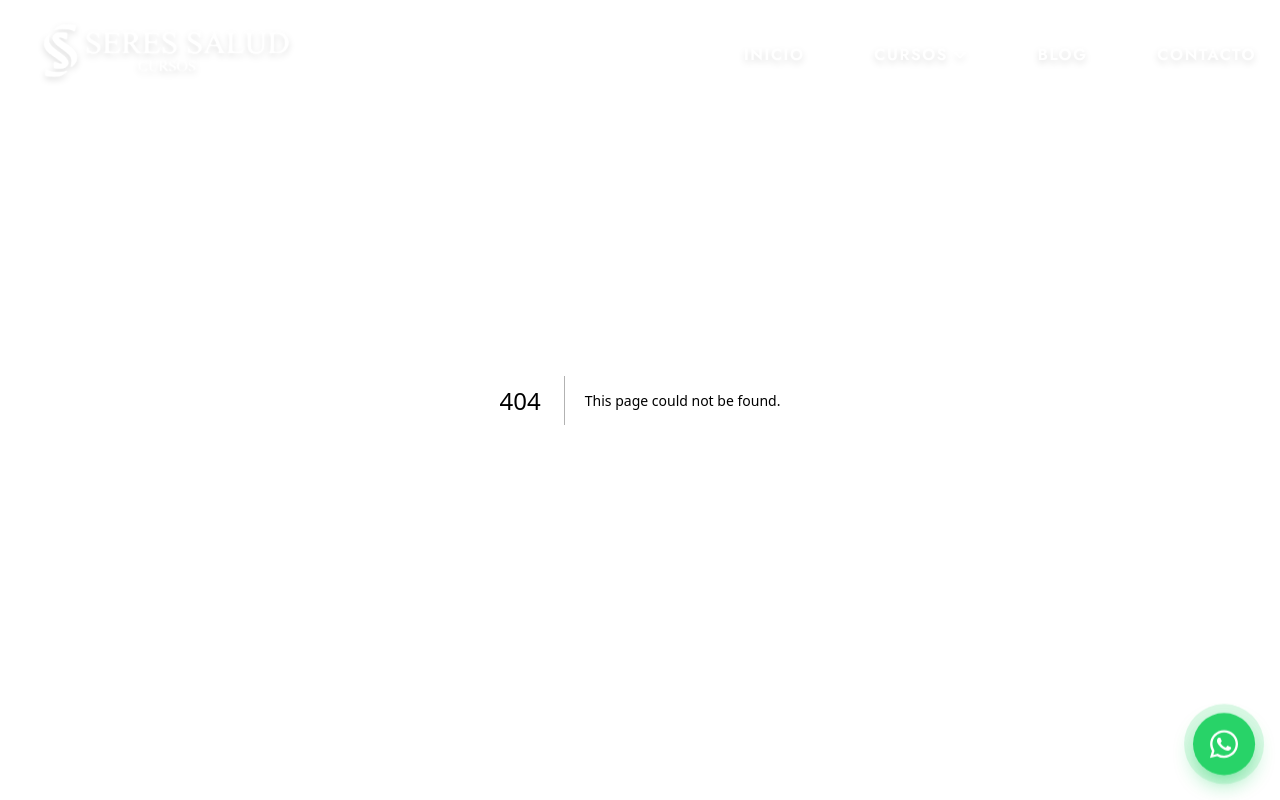
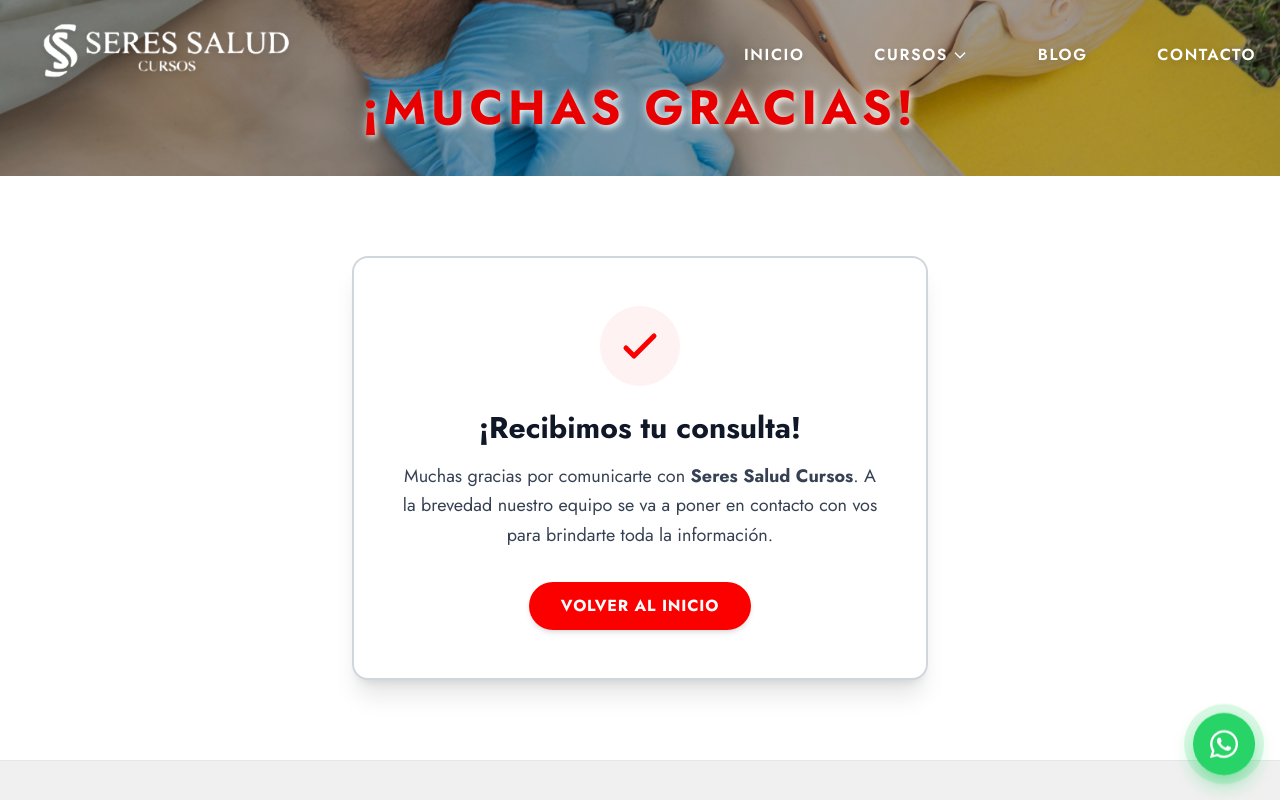
Before and after one commit to SeresML/CursosSeres, a Next.js app: page /gracias in a window 1280 px wide. Before the commit this address had no page. Shown: the top 800 px of the page. Built offline with nearby package versions, Linux system fonts and the light colour scheme.

Commit message:
feat: add /gracias thank-you page and redirect after form submission

```diff
--- /dev/null
+++ b/src/app/gracias/page.tsx
@@ -0,0 +1,55 @@
+import Link from "next/link";
+
+export default function Gracias() {
+  return (
+    <>
+      {/* Hero Section */}
+      <section className="relative w-full h-[18vh] min-h-[135px] md:h-[22vh] md:min-h-[165px] flex items-center justify-center overflow-hidden pt-12 md:pt-10">
+        <div className="absolute inset-0 z-0 bg-black">
+          <div className="w-full h-full bg-[url('/bg.jpg')] bg-cover bg-center opacity-70" />
+        </div>
+
+        <div className="relative z-20 text-center px-4">
+          <h1
+            className="text-3xl sm:text-4xl md:text-5xl font-bold text-[#e80000] tracking-widest uppercase"
+            style={{ textShadow: "2px 2px 6px rgba(255,255,255,0.85), 0px 0px 12px rgba(255,255,255,0.6)" }}
+          >
+            ¡MUCHAS GRACIAS!
+          </h1>
+        </div>
+      </section>
+
+      {/* Main Content */}
+      <section className="py-12 md:py-20 bg-white flex items-center justify-center px-4">
+        <div className="bg-white rounded-2xl shadow-xl border-2 border-gray-300 p-8 md:p-12 max-w-xl w-full text-center flex flex-col items-center">
+          <div className="w-16 h-16 md:w-20 md:h-20 rounded-full bg-red-50 text-[#fc0000] flex items-center justify-center mb-6">
+            <svg
+              className="w-10 h-10 md:w-12 md:h-12"
+              fill="none"
+              stroke="currentColor"
+              strokeWidth="2.5"
+              viewBox="0 0 24 24"
+            >
+              <path strokeLinecap="round" strokeLinejoin="round" d="M5 13l4 4L19 7" />
+            </svg>
+          </div>
+
+          <h2 className="text-2xl md:text-3xl font-bold text-gray-900 mb-4">
+            ¡Recibimos tu consulta!
+          </h2>
+
+          <p className="text-base md:text-lg text-gray-700 leading-relaxed mb-8">
+            Muchas gracias por comunicarte con <strong>Seres Salud Cursos</strong>. A la brevedad nuestro equipo se va a poner en contacto con vos para brindarte toda la información.
+          </p>
+
+          <Link
+            href="/"
+            className="bg-[#fc0000] text-white px-8 py-3 rounded-full font-bold text-sm md:text-base tracking-wider uppercase hover:bg-red-700 transition shadow-md"
+          >
+            VOLVER AL INICIO
+          </Link>
+        </div>
+      </section>
+    </>
+  );
+}
--- a/src/components/ContactForm.tsx
+++ b/src/components/ContactForm.tsx
@@ -1,7 +1,7 @@
 "use client";
 
 import { useActionState, useEffect } from "react";
-import { usePathname } from "next/navigation";
+import { usePathname, useRouter } from "next/navigation";
 import { sendGTMEvent } from "@next/third-parties/google";
 
 // FormSubmit manda la consulta por mail sin servidor propio. La primera vez
@@ -59,12 +59,16 @@ interface ContactFormProps {
 
 export default function ContactForm({ title = "Complete el formulario", hideTitle = false }: ContactFormProps = {}) {
   const pathname = usePathname();
+  const router = useRouter();
   const [estado, formAction, enviando] = useActionState(enviarConsulta, null);
 
-  // Evento para Google Tag Manager (conversión de Google Ads)
+  // Evento para Google Tag Manager (conversión de Google Ads) y redirección a /gracias
   useEffect(() => {
-    if (estado?.ok) sendGTMEvent({ event: "formulario_enviado", pagina: pathname });
-  }, [estado, pathname]);
+    if (estado?.ok) {
+      sendGTMEvent({ event: "formulario_enviado", pagina: pathname });
+      router.push("/gracias");
+    }
+  }, [estado, pathname, router]);
 
   const inputClasses =
     "w-full border-2 border-gray-500 rounded-xl bg-[#fbfbfb] px-3.5 py-1.5 md:py-2 text-sm md:text-base font-medium text-gray-900 placeholder-gray-700 focus:outline-none focus:border-[#fc0000] transition-colors";
```
